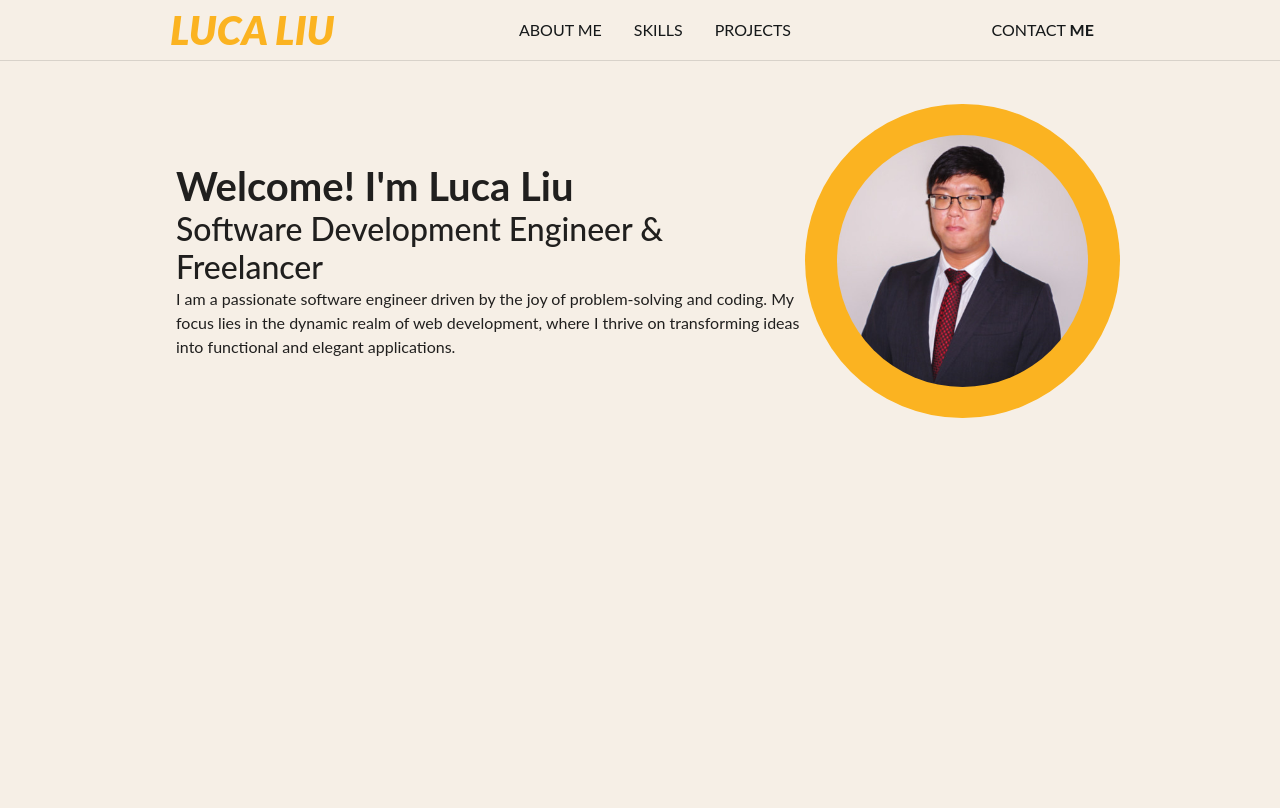
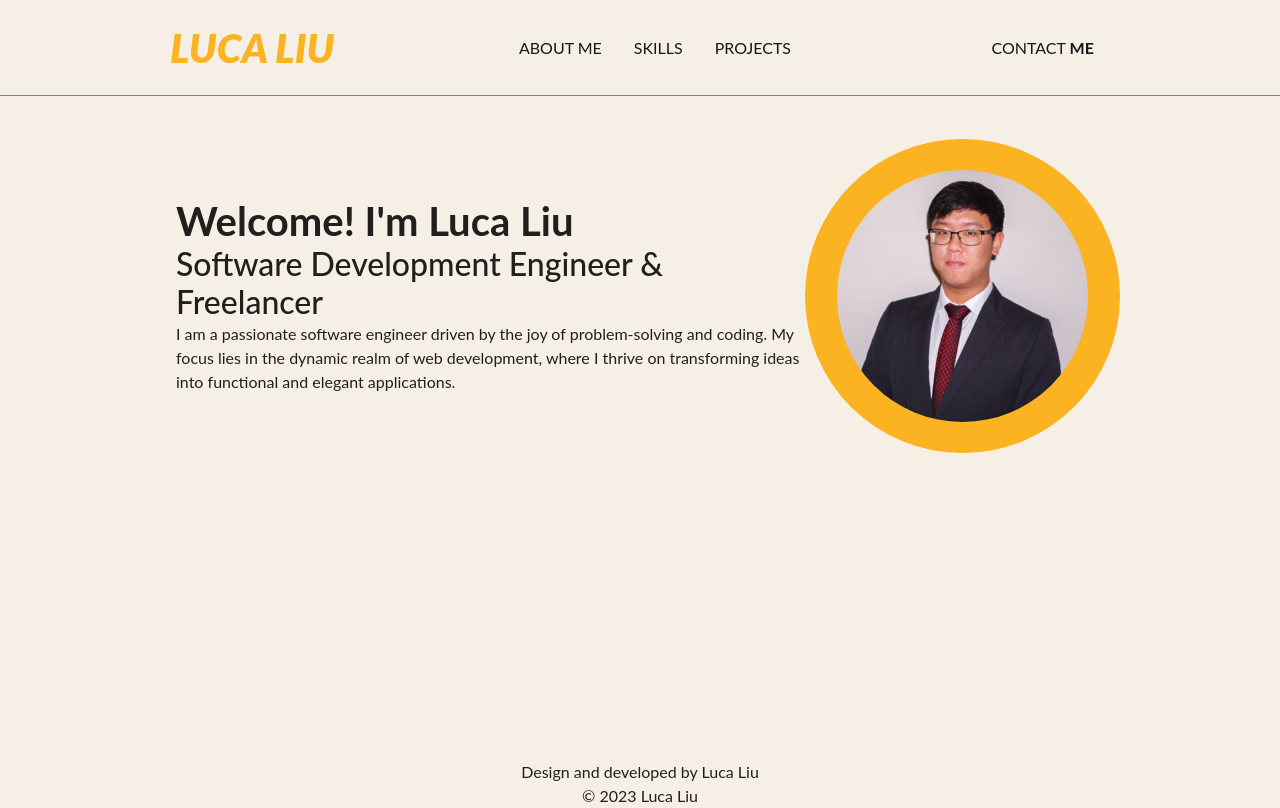
Before and after one commit to liulc006/portfolio, a React app: page /#/ in a window 1280 px wide. Built offline with nearby package versions, Linux system fonts and the light colour scheme; the HTML template or start-up script is replaced by a standard one.

Commit message:
added footer and sticky navbar

```diff
--- a/src/Components/App.js
+++ b/src/Components/App.js
@@ -5,15 +5,19 @@ import Nav from "./Nav";
 import { ThemeProvider } from "@mui/material/styles";
 import Theme from "./Theme";
 import CssBaseline from "@mui/material/CssBaseline";
+import Footer from "./Footer";
 
 const App = () => {
     return (
         <ThemeProvider theme={Theme}>
             <CssBaseline />
             <Nav />
-            <Routes>
-                <Route path="/" element={<Home />}/>
-            </Routes>
+            <div style={{minHeight:'95vh'}}>
+                <Routes>
+                    <Route path="/" element={<Home />}/>
+                </Routes>
+            </div>
+            <Footer />
         </ThemeProvider>
     );
 };
--- /dev/null
+++ b/src/Components/Footer.js
@@ -0,0 +1,22 @@
+import React from "react";
+import { Box, Typography } from "@mui/material";
+
+const Footer = () => {
+    const currentDate = new Date();
+    const startYear = 2023;
+    const currentYear =  currentDate.getFullYear();
+
+
+    return (
+        <Box sx={{display:'flex', flexDirection:'column', justifyContent:'center', alignItems:'center'}}>
+            <Typography variant="body">Design and developed by Luca Liu</Typography>
+            {startYear === currentYear ?
+                <Typography variant="body">© 2023 Luca Liu</Typography>
+            :
+                <Typography variant="body">© 2023 - {year} Luca Liu</Typography>
+            }
+        </Box>
+    )
+};
+
+export default Footer;
--- a/src/Components/Home.js
+++ b/src/Components/Home.js
@@ -3,7 +3,7 @@ import { Box, Typography } from "@mui/material";
 
 const Home = () => {
     return (
-        <Box sx={{display:'flex', justifyContent:'center', alignItems:'center', width:'100%'}}>
+        <Box sx={{paddingTop:'6rem',display:'flex', justifyContent:'center', alignItems:'center', width:'100%'}}>
             <Box sx={{minHeight:'50vh', width:'75%', display:'flex', flexDirection:'row', justifyContent:'center', alignItems:'center'}}>
                 <Box sx={{flex:'2',display:'flex', flexDirection:'column', justifyContent:'center', alignItems:'start', height:'100%', paddingLeft:'1rem'}}>
                     <Typography variant="h1">Welcome! I'm Luca Liu</Typography>
--- a/src/Components/Nav.js
+++ b/src/Components/Nav.js
@@ -4,7 +4,7 @@ import React from "react";
 const Nav = () => {
     return (
         <>
-            <Box sx={{width:'100%', display:'flex', justifyContent:'center', alignItems:'center'}}>
+            <Box sx={{position:'fixed', width:'100%',height:'6rem', display:'flex', justifyContent:'center', alignItems:'center', backgroundColor:"secondary.light", borderBottom:'1px solid gray'}}>
                 <Box sx={{display:'flex', flexDirection:'row', justifyContent:'center', alignItems:'center', width:'80%'}}>
                     <Box sx={{flexGrow:'1', display:'flex', justifyContent:'center'}}>
                         <Typography variant="title" color='secondary.main'>LUCA LIU</Typography>
@@ -27,7 +27,6 @@ const Nav = () => {
                     </Box>
                 </Box>
             </Box>
-            <Divider />
         </>
 
     );
```
